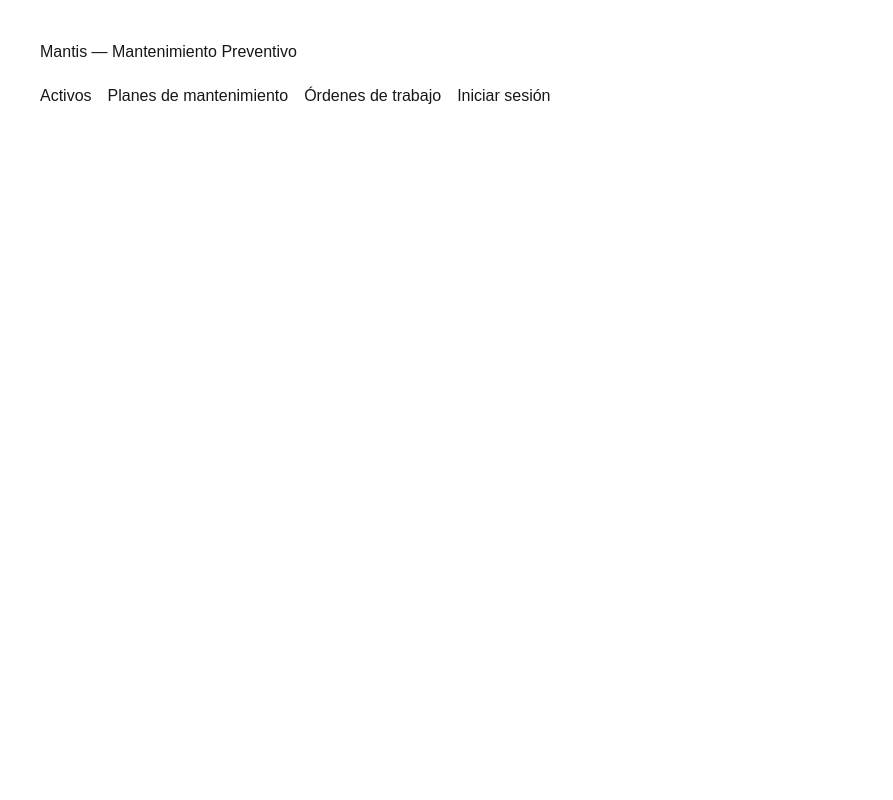
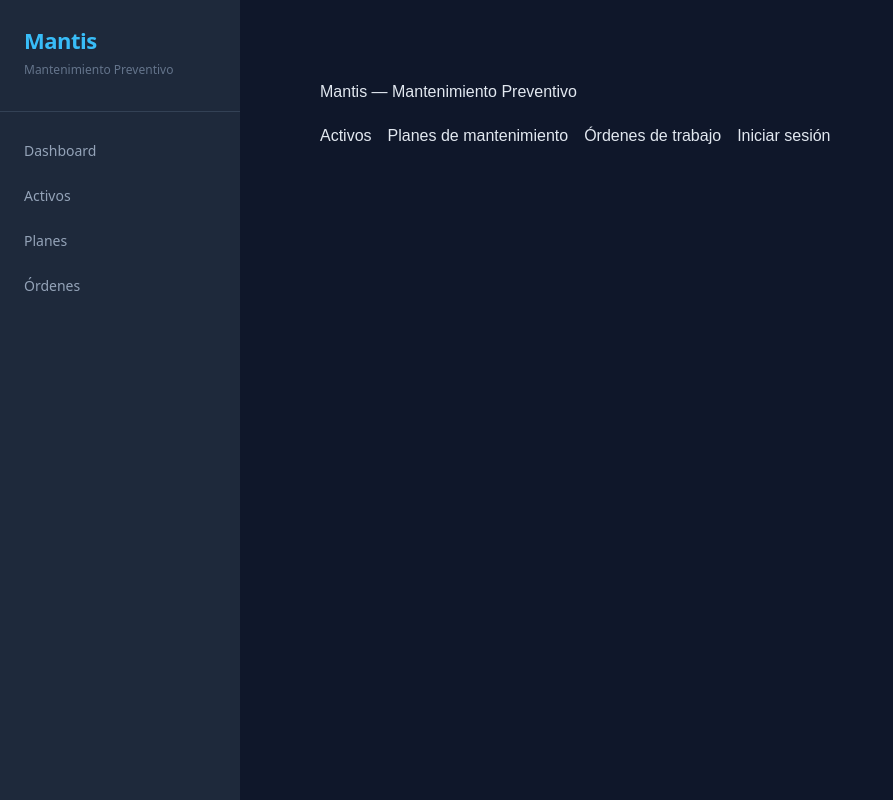
Before and after one commit to 1707636-dev/mantis, a Next.js app: page / in a window 1280 px wide. Shown: the whole page, without its empty margins (0-893 px from the left). Built offline with nearby package versions, Linux system fonts and the light colour scheme.

Commit message:
diseño layout

```diff
--- a/app/layout.tsx
+++ b/app/layout.tsx
@@ -1,33 +1,30 @@
-import type { Metadata } from "next";
-import { Geist, Geist_Mono } from "next/font/google";
 import "./globals.css";
 
-const geistSans = Geist({
-  variable: "--font-geist-sans",
-  subsets: ["latin"],
-});
-
-const geistMono = Geist_Mono({
-  variable: "--font-geist-mono",
-  subsets: ["latin"],
-});
-
-export const metadata: Metadata = {
-  title: "Create Next App",
-  description: "Generated by create next app",
+export const metadata = {
+  title: "Mantis — Mantenimiento Preventivo",
+  description: "Sistema de mantenimiento preventivo",
 };
 
-export default function RootLayout({
-  children,
-}: Readonly<{
-  children: React.ReactNode;
-}>) {
+export default function RootLayout({ children }) {
   return (
-    <html
-      lang="en"
-      className={`${geistSans.variable} ${geistMono.variable} h-full antialiased`}
-    >
-      <body className="min-h-full flex flex-col">{children}</body>
+    <html lang="es">
+      <body style={{ margin: 0, padding: 0, backgroundColor: '#0f172a', color: '#e2e8f0', fontFamily: 'system-ui, sans-serif', minHeight: '100vh', display: 'flex' }}>
+        <aside style={{ width: '240px', backgroundColor: '#1e293b', padding: '24px 0', display: 'flex', flexDirection: 'column', minHeight: '100vh', position: 'fixed', top: 0, left: 0 }}>
+          <div style={{ padding: '0 24px 32px', borderBottom: '1px solid #334155' }}>
+            <h1 style={{ margin: 0, fontSize: '22px', fontWeight: '700', color: '#38bdf8', letterSpacing: '-0.5px' }}>Mantis</h1>
+            <p style={{ margin: '4px 0 0', fontSize: '12px', color: '#64748b' }}>Mantenimiento Preventivo</p>
+          </div>
+          <nav style={{ padding: '16px 0', display: 'flex', flexDirection: 'column' }}>
+            <a href="/" style={{ padding: '12px 24px', color: '#94a3b8', textDecoration: 'none', fontSize: '14px', display: 'flex', alignItems: 'center', gap: '10px' }}>Dashboard</a>
+            <a href="/activos" style={{ padding: '12px 24px', color: '#94a3b8', textDecoration: 'none', fontSize: '14px', display: 'flex', alignItems: 'center', gap: '10px' }}>Activos</a>
+            <a href="/planes" style={{ padding: '12px 24px', color: '#94a3b8', textDecoration: 'none', fontSize: '14px', display: 'flex', alignItems: 'center', gap: '10px' }}>Planes</a>
+            <a href="/ordenes" style={{ padding: '12px 24px', color: '#94a3b8', textDecoration: 'none', fontSize: '14px', display: 'flex', alignItems: 'center', gap: '10px' }}>Órdenes</a>
+          </nav>
+        </aside>
+        <main style={{ marginLeft: '240px', flex: 1, padding: '40px', minHeight: '100vh' }}>
+          {children}
+        </main>
+      </body>
     </html>
   );
 }
```
